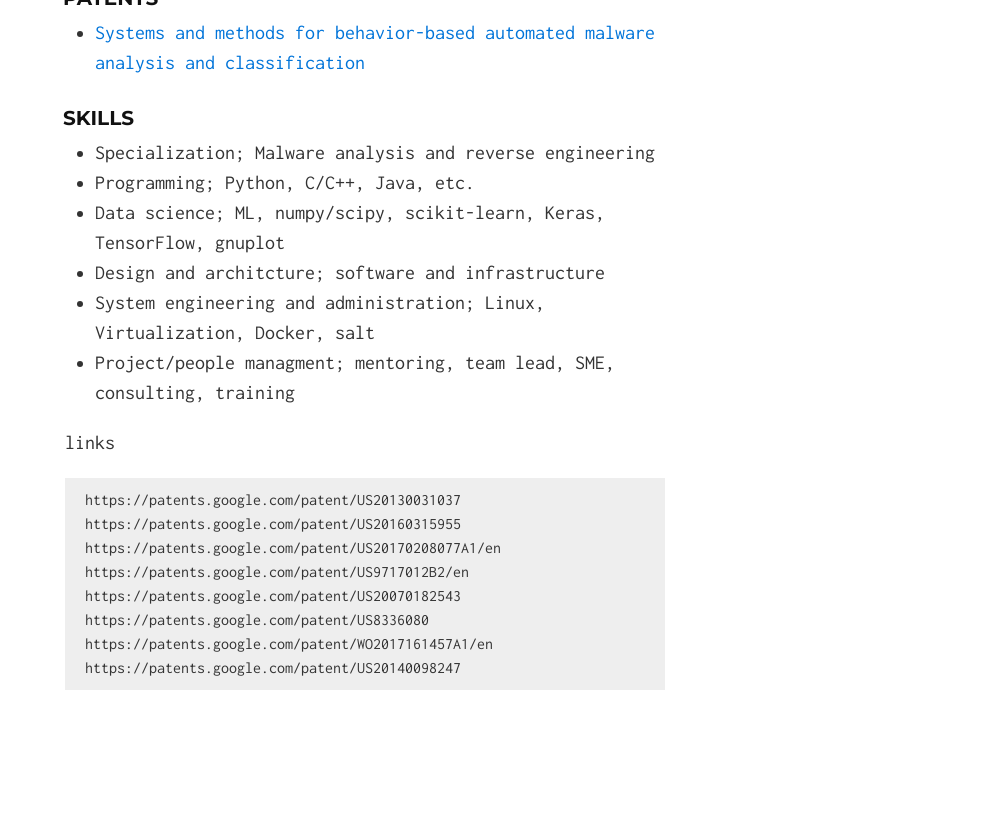
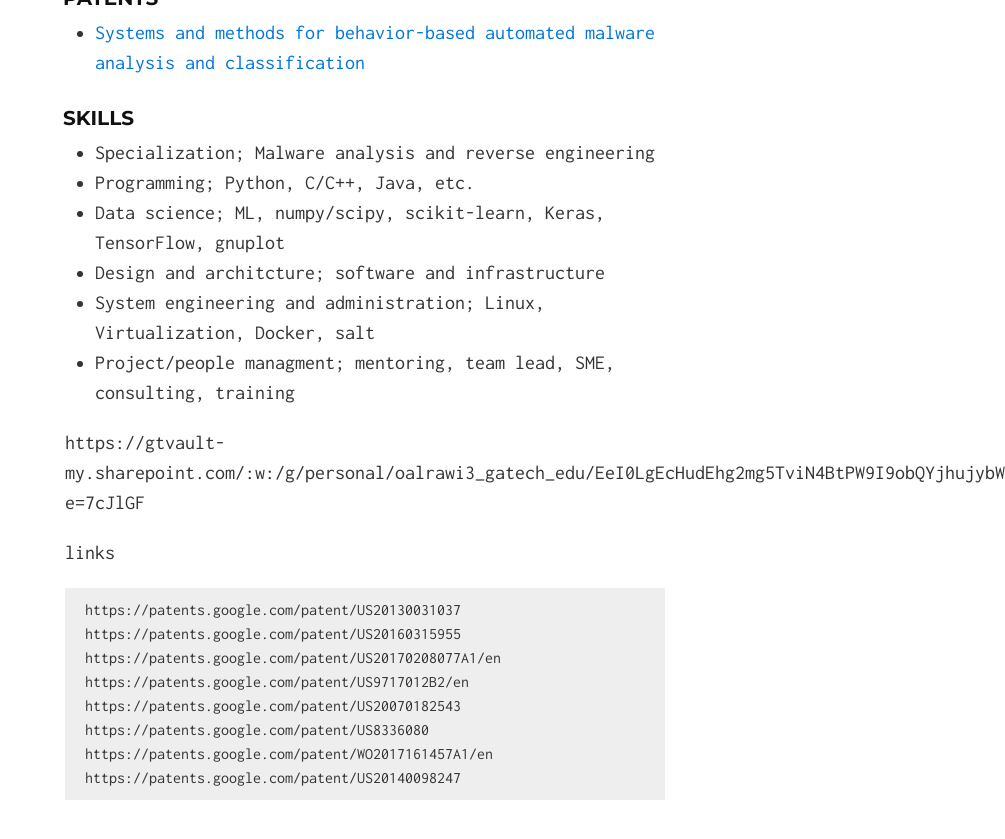
Before and after one commit to alrawi/alrawi.github.io, a Jekyll site: the page built from index.md, in a window 1280 px wide and 900 px high, scrolled down 1852 px. Shown: the top 839 px of the window, without its empty margins (275-1280 px from the left). Built offline with Jekyll 4.4.1, drawn with Linux system fonts in a browser that asks for light colours; before the commit the page ends 2642 px from its top, so only the background shows below that; part of the change alters nothing that is shown.

Commit message:
Update index.md

```diff
--- a/index.md
+++ b/index.md
@@ -41,7 +41,7 @@ I am also working on understanding malware threats that target these devices thr
 - System engineering and administration; Linux, Virtualization, Docker, salt
 - Project/people managment; mentoring, team lead, SME, consulting, training
 
-
+https://gtvault-my.sharepoint.com/:w:/g/personal/oalrawi3_gatech_edu/EeI0LgEcHudEhg2mg5TviN4BtPW9I9obQYjhujybWnPR5A?e=7cJlGF
 
 
 
```
